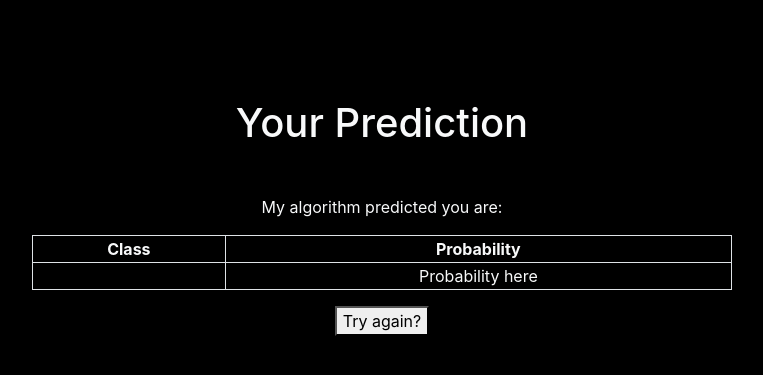
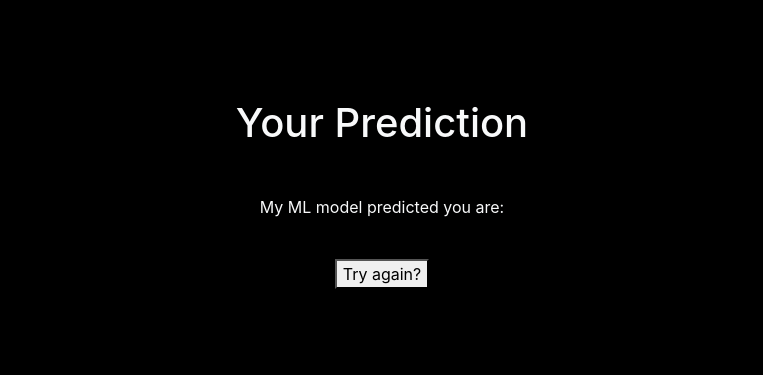
Before and after one commit to jhonatanparada499/mbti-classifier-web-app, a Flask app: template app/templates/predict.html in a window 1280 px wide. Shown: the part 151-526 px from the top of the page, without its empty margins (258-1021 px from the left). Run offline with Flask 3, Linux system fonts and the light colour scheme; the template is opened without the code that fills it, so the values that code supplies are empty; parts of the project's set-up code (start-up, migrations or seed data) failed here and were passed over; some libraries are stand-ins or nearby versions.

Commit message:
refactor: simplify prediction results GUI

```diff
--- a/app/templates/predict.html
+++ b/app/templates/predict.html
@@ -9,17 +9,8 @@
     <div id="maintext"
       style="position:absolute; margin:auto; width:700px; height:300px; text-align:center; top:0; bottom: 0; left: 0; right: 0;">
       <h1 class="text-light mb-5"> Your Prediction </h1>
-      <p class="text-light"> My algorithm predicted you are: </p>
-      <table class="table-bordered text-light" style="width:100%">
-        <tr>
-          <th>Class</th>
-          <th>Probability</th>
-        </tr>
-        <tr>
-          <td>{{ predictions.label }}</td>
-          <td>Probability here</td>
-        </tr>
-      </table>
+      <p class="text-light"> My ML model predicted you are: </p>
+      <h3 class="text-light display-1 font-weight-bold mb-4">{{ predictions.label }}</h3>
       <a href="{{ url_for('main_page') }}">
         <button class="button mt-3">Try again?</button>
       </a>
```
